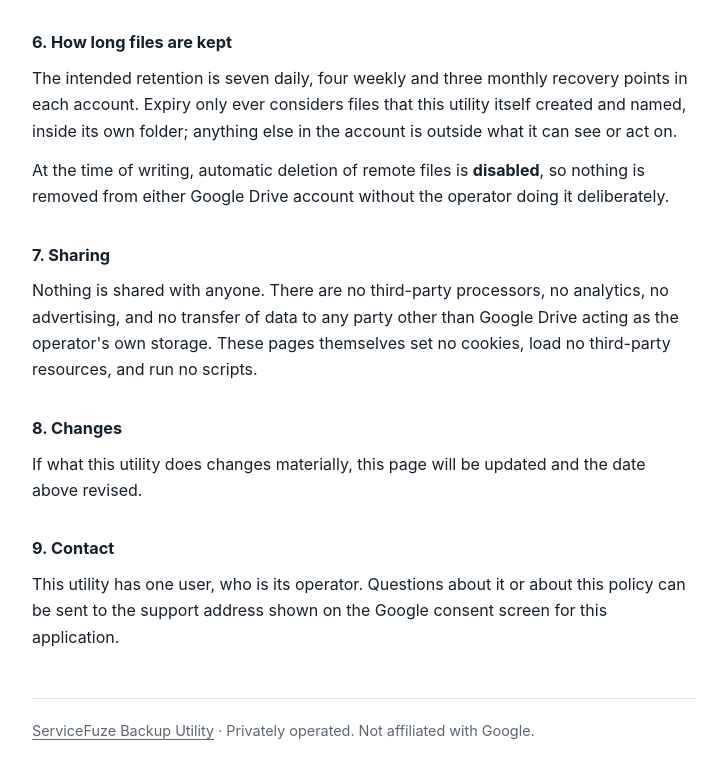
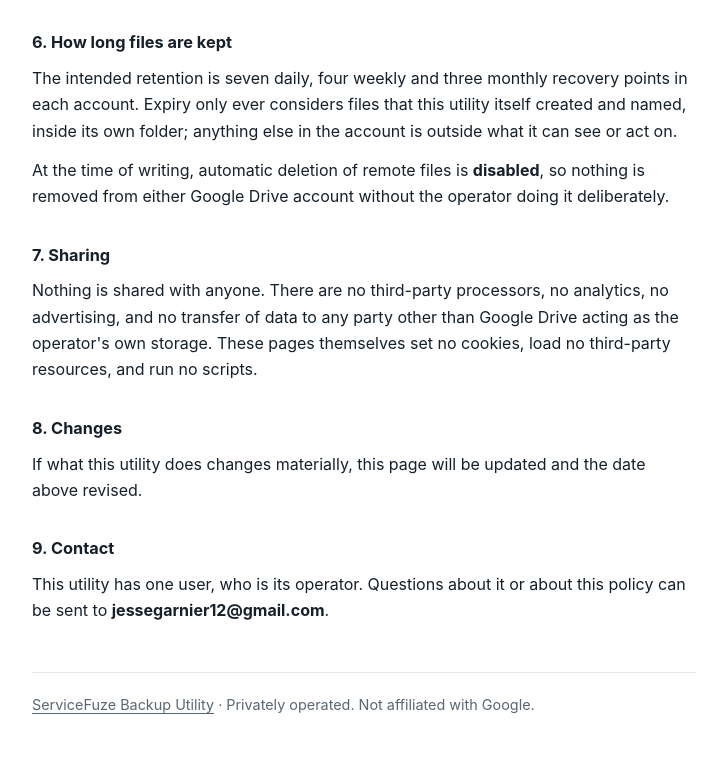
Before and after one commit to JGarnier12/JGarnier12.github.io, a plain HTML site: page privacy.html in a window 1280 px wide. Shown: the part 1918-2696 px from the top of the page, without its empty margins (276-1003 px from the left). Drawn offline with Linux system fonts and the light colour scheme.

Commit message:
Publish the support contact address on the privacy policy

```diff
--- a/privacy.html
+++ b/privacy.html
@@ -124,8 +124,7 @@
 
   <h2>9. Contact</h2>
   <p>This utility has one user, who is its operator. Questions about it or about
-  this policy can be sent to the support address shown on the Google consent screen
-  for this application.</p>
+  this policy can be sent to <strong>jessegarnier12@gmail.com</strong>.</p>
 
   <footer>
     <p><a href="index.html">ServiceFuze Backup Utility</a> ·
```
